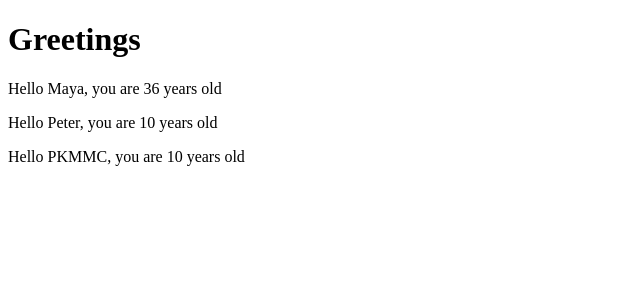
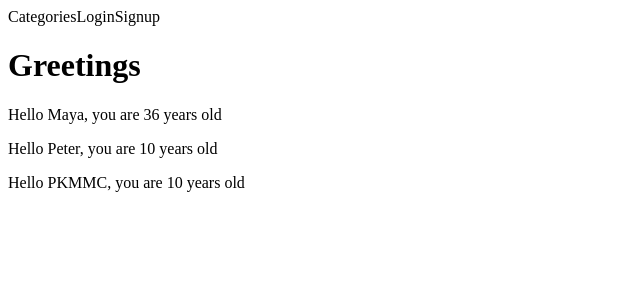
Before and after one commit to pankajmehta07/NeelamPal-An-Online-Auction-Portal, a Django app: page / in a window 1280 px wide. Shown: the top 300 px of the page, without its empty margins (0-640 px from the left). Run offline with Django 5.2, Linux system fonts and the light colour scheme.

Commit message:
Added style.css just to configure settings for static files.

```diff
--- /dev/null
+++ b/Auction/static/Auction/style.css
@@ -0,0 +1,6 @@
+.navbar{
+    display:flex;
+}
+.navbar{
+    display: flex;
+}
--- a/Auction/templates/Auction/layout.html
+++ b/Auction/templates/Auction/layout.html
@@ -1,3 +1,4 @@
+{% load static %}
 <!DOCTYPE html>
 <html lang="en">
 <head>
@@ -7,10 +8,16 @@
     <meta name="viewport" content="width=device-width, initial-scale=1.0">
     <title>{% block title %}{% endblock title %}</title>
     {% block css %}{% endblock css %}
-    <style>
-    </style>
+    <link rel="stylesheet" type="text/css" href="{% static 'Auction/style.css' %}">
 </head>
 <body>
+    <div class="navbar">
+        <div class="navitems">Categories</div>
+        <div class="navitems">Login</div>
+        <div class="navitems">Signup</div>
+    </div>
+
+
 
     {% block body %}{% endblock body %}
 
--- a/NeelamPal/settings.py
+++ b/NeelamPal/settings.py
@@ -125,7 +125,7 @@ USE_TZ = True
 # Static files (CSS, JavaScript, Images)
 # https://docs.djangoproject.com/en/5.1/howto/static-files/
 
-STATIC_URL = 'static/'
+STATIC_URL = '/static/'
 
 # Default primary key field type
 # https://docs.djangoproject.com/en/5.1/ref/settings/#default-auto-field
```
